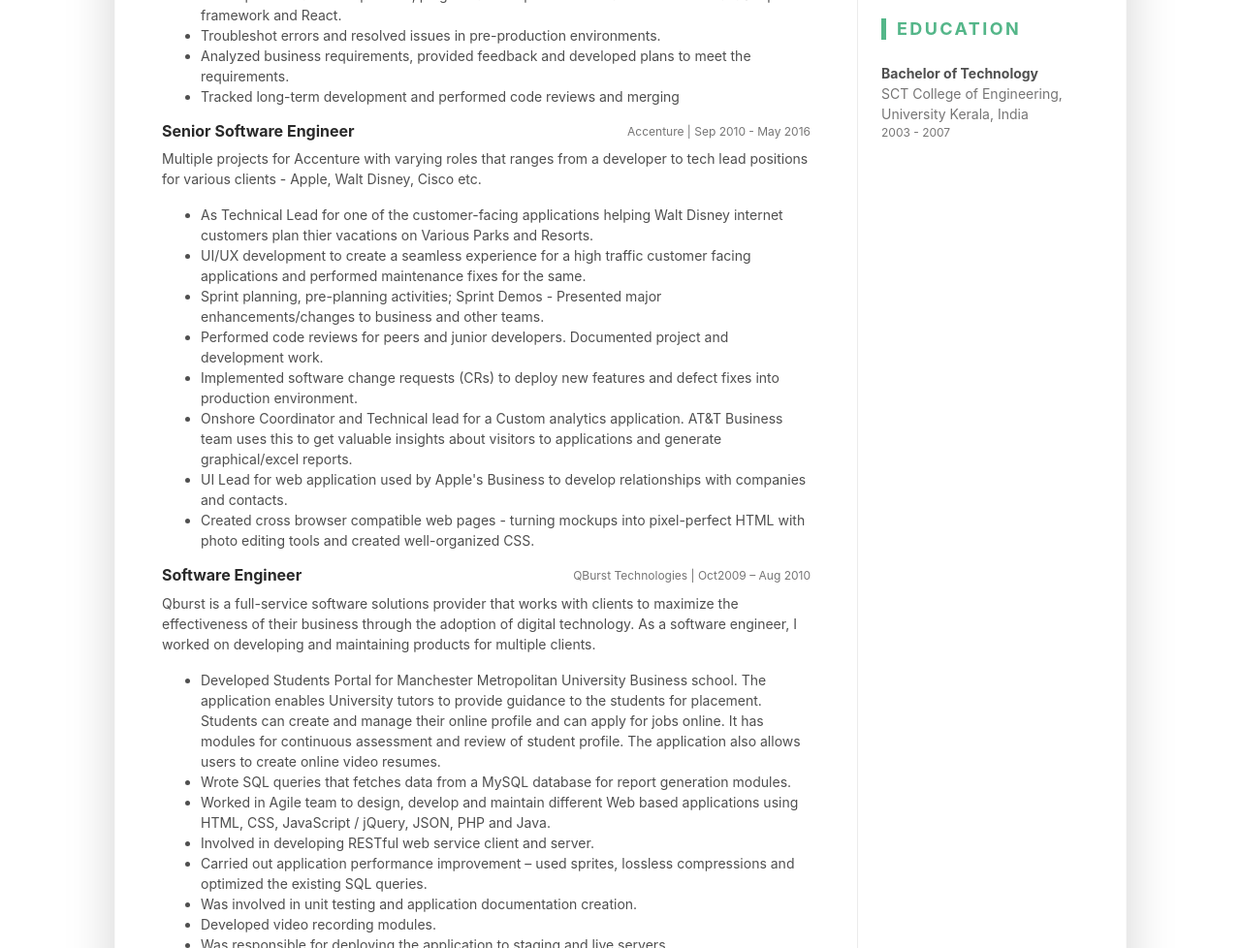
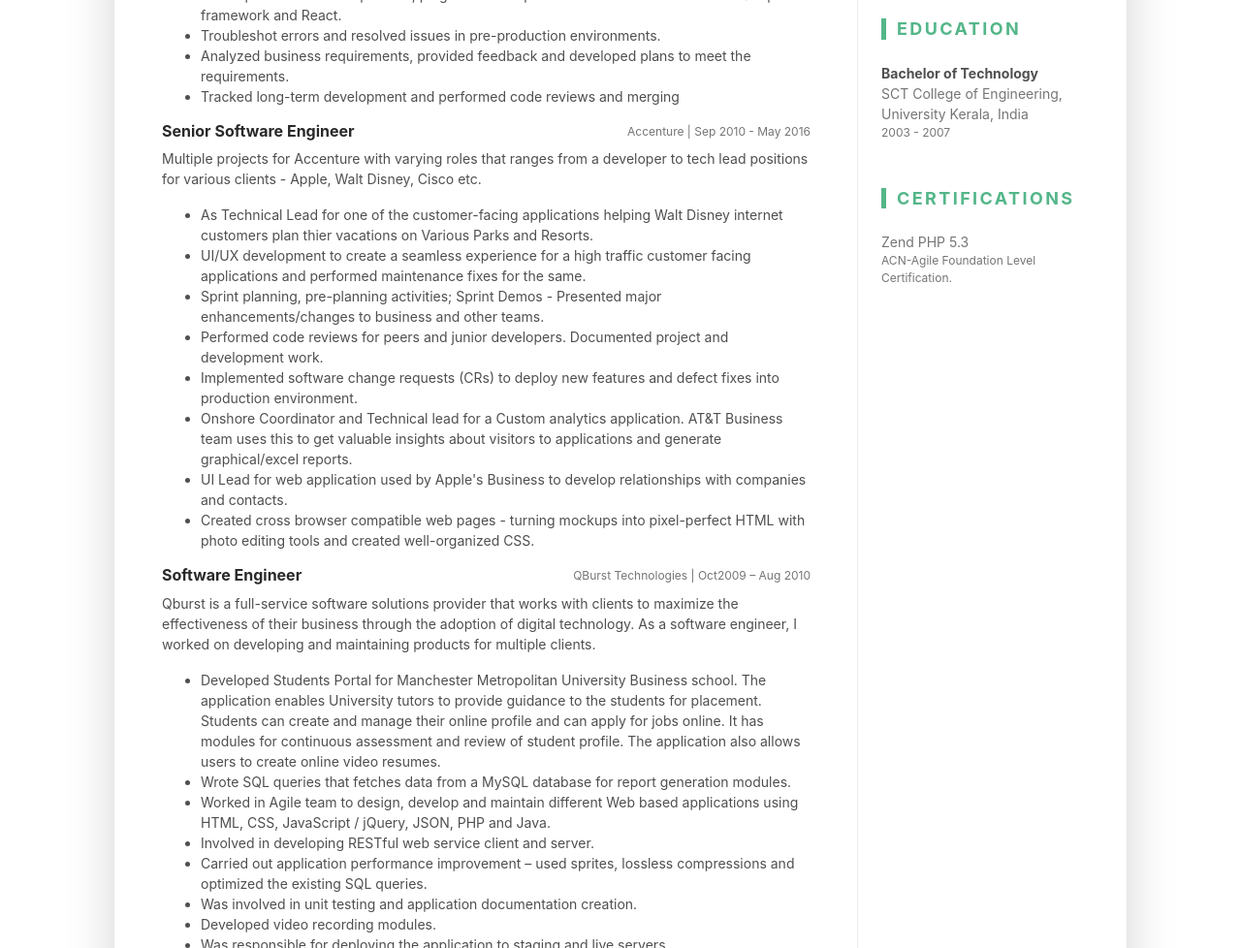
Before and after one commit to arunvishnun/portfolio, a plain HTML site: page index.html in a window 1280 px wide. Shown: the part 1184-2162 px from the top of the page at 97% size. Drawn offline with Linux system fonts and the light colour scheme.

```diff
--- a/index.html
+++ b/index.html
@@ -231,7 +231,17 @@
 										<div class="resume-degree-time text-muted">2003 - 2007</div>
 									</li>
 								</ul>
-							</section><!--//education-section-->
+							</section><!--//certification-section-->
+							<section class="education-section py-3">
+								<h3 class="text-uppercase resume-section-heading mb-4">Certifications</h3>
+								<ul class="list-unstyled resume-education-list">
+									<li class="mb-3">
+										<!-- <div class="resume-degree font-weight-bold">Bachelor of Technology</div> -->
+										<div class="resume-degree-org text-muted">Zend PHP 5.3</div>
+										<div class="resume-degree-time text-muted">ACN-Agile Foundation Level Certification.</div>
+									</li>
+								</ul>
+							</section><!--//certification-section-->
 						</aside><!--//resume-aside-->
 
 					</div><!--//row-->
```
Also changed, not shown: assets/images/dummy.jpg (added).
